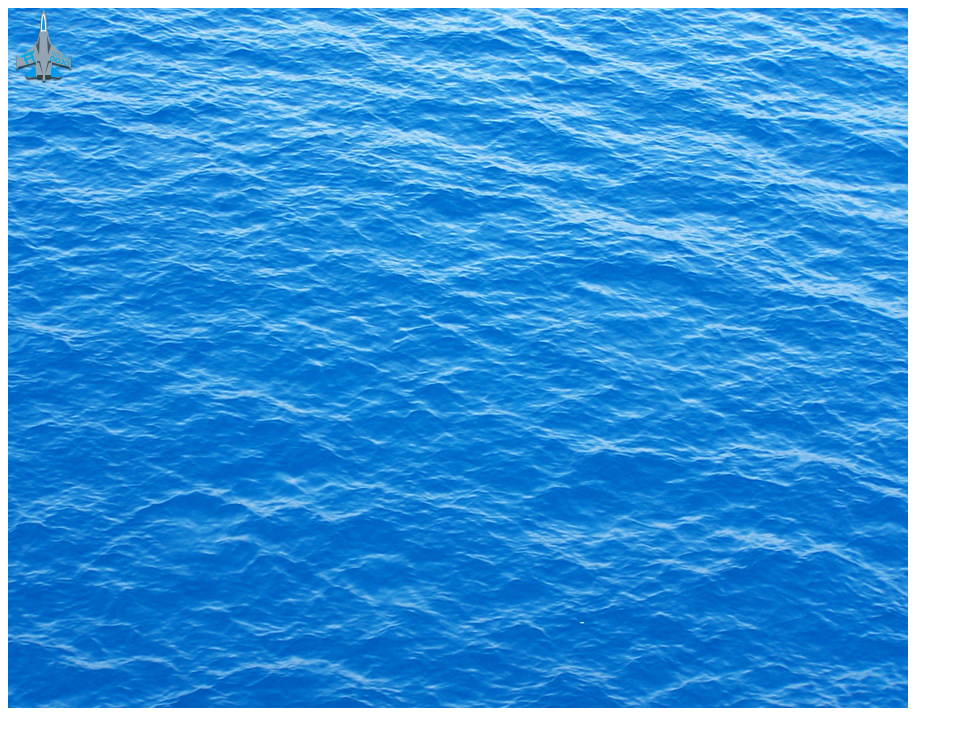
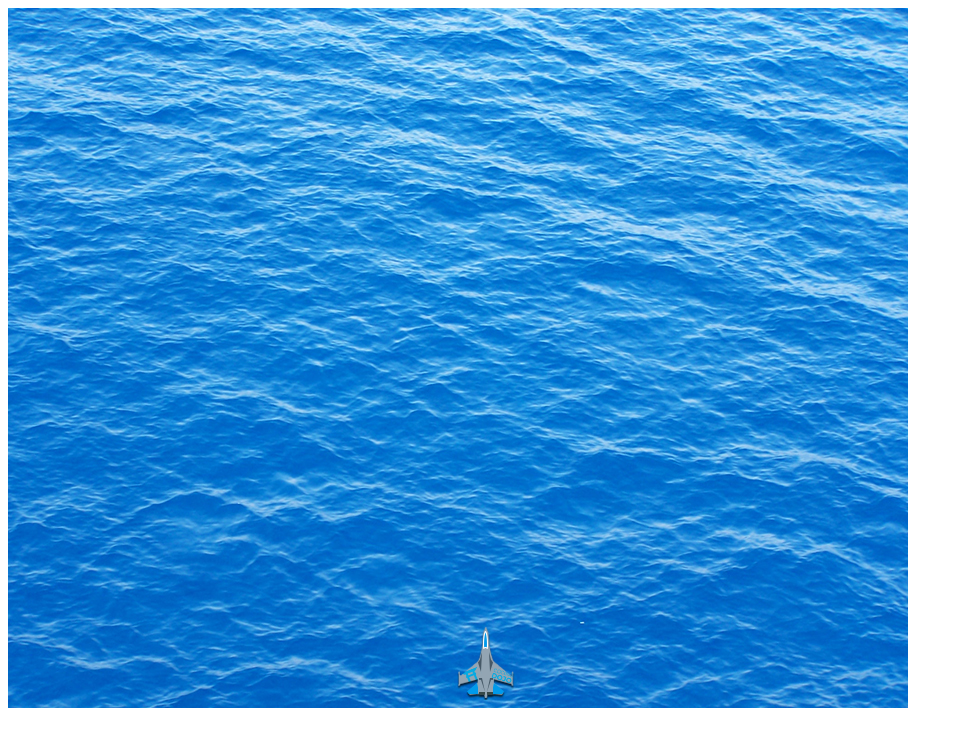
Before and after one commit to tmchuynh/academy-airplane-master, a website: page index.html in a window 1280 px wide. Shown: the whole page, without its empty margins (0-963 px from the left). Drawn offline with Linux system fonts and the light colour scheme.

Commit message:
fix airplane position

```diff
--- a/public/js/airplane.js
+++ b/public/js/airplane.js
@@ -1,9 +1,9 @@
 var playerStyle = {
     left: 450,
-    top: 820
+    top: 625
 }
 
-var playerStyleTop = 820, playerStyleLeft = 450;
+var playerStyleTop = 625, playerStyleLeft = 450;
 
 var enemiesStyle = [
     { left: 450, top: 200 },
@@ -19,9 +19,9 @@ function drawPlayer () {
 
     var player = document.createElement("div");
     player.setAttribute("class", "player");
-    player.style.left = playerStyle.left;
-    player.style.top = playerStyle.top;
-    console.log(playerStyle.top);
+    player.style.left = playerStyleLeft;
+    player.style.top = playerStyleTop;
+    console.log(player.style.top);
 
     players.appendChild(player);
 }
--- a/public/scss/main.scss
+++ b/public/scss/main.scss
@@ -12,7 +12,8 @@
         position: absolute;
         background-image: url("../imgs/player.png");
         z-index: 2;
-
+        top: 625px;
+        left: 450px;
     }
 }
 
@@ -23,6 +24,6 @@
         width: 70px;
         height: 75px;
         z-index: 2;
-
+        top: 100px;
     }
 }
```
Also changed, not shown: public/css/main.css.
